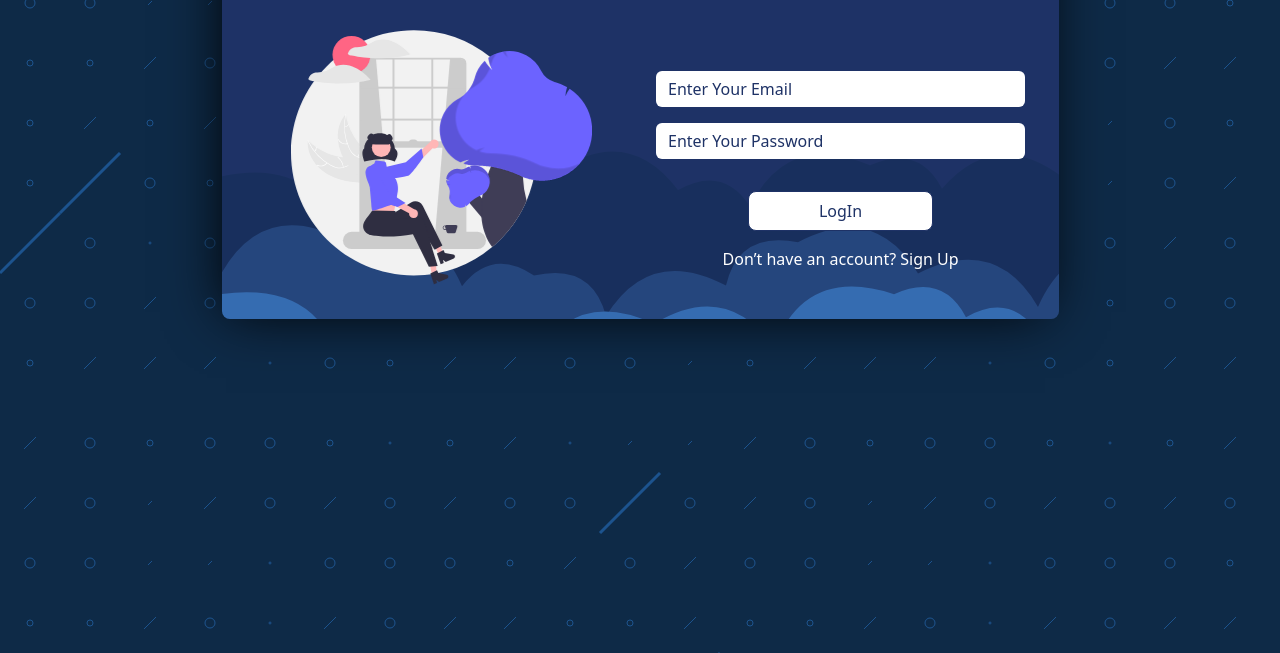
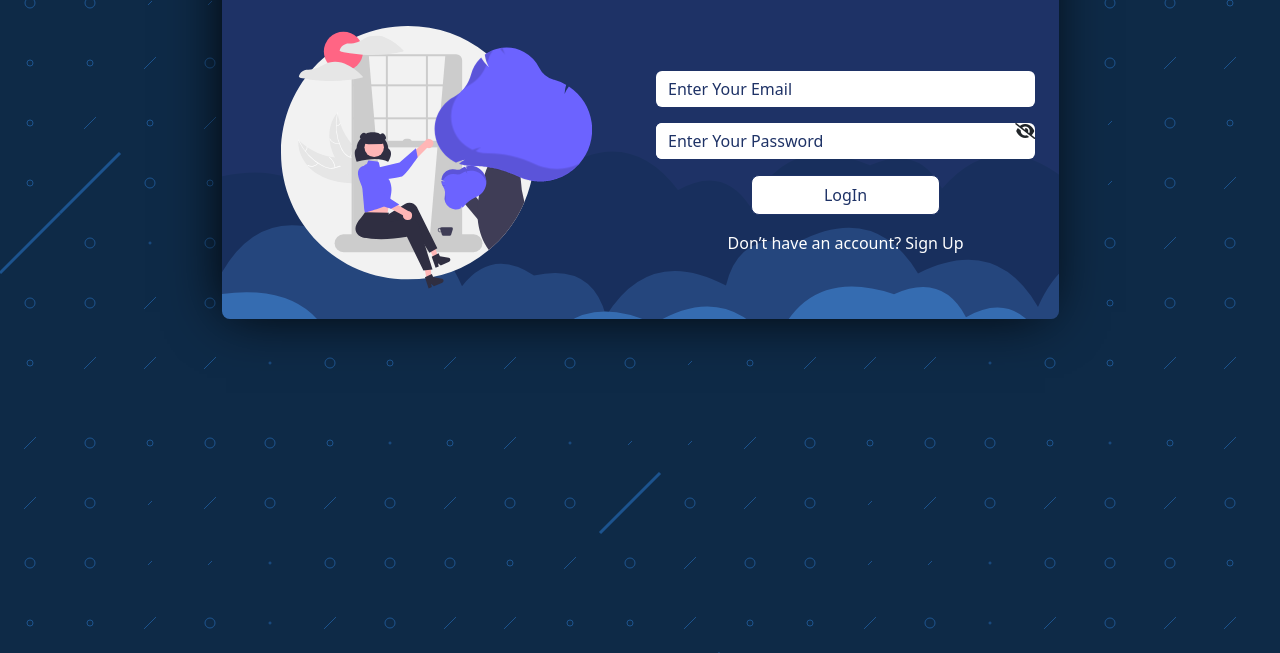
Before and after one commit to MohamedSalman2371999/Assignment-4-JS-Simple-Registeration, a plain HTML site: page index.html in a window 1280 px wide. Shown: the part 147-800 px from the top of the page. Drawn offline with nearby package versions, Linux system fonts and the light colour scheme; a small style sheet from the web is missing; a web font is replaced by a local one.

Commit message:
Update index.html

```diff
--- a/index.html
+++ b/index.html
@@ -36,7 +36,11 @@
             <div class="row justify-content-center">
               <div class="inputsConainer col-signIn mt-4 pt-5 ps-sm-3">
                   <input  id="signInEmail" class="form-control my-3 animate__animated animate__fadeInLeft" type="text" placeholder="Enter Your Email">
-                  <input  id="signInPassword" class="form-control mb-3 animate__animated animate__fadeInRight" type="password" placeholder="Enter Your Password">
+                  <div class="passwordContainer w-100 d-flex bg-white rounded-2">
+                    <input  id="signInPassword" class="form-control animate__animated animate__fadeInRight" type="password" placeholder="Enter Your Password">
+                    <i id="showPasswordSignIn" class="fa fa-eye d-none" aria-hidden="true"></i>
+                    <i id="hiddenPasswordSignIn" class="fa fa-eye-slash" aria-hidden="true"></i>
+                  </div>
                   <p id="p-worng-incorrectLogIn" class="p-worng-incorrect text-danger fw-bold animate__animated animate__fadeInDown d-none">Incorrect Email or Password</p>
                   <p id="p-worng-requiredLogIn" class="p-worng-requiredLogIn text-danger fw-bold animate__animated animate__fadeInDown d-none">All Inputs Is Required</p>
                   <button id="logIn" type="submit" class="my-3 animate__animated animate__fadeInDown">LogIn</button>
```
